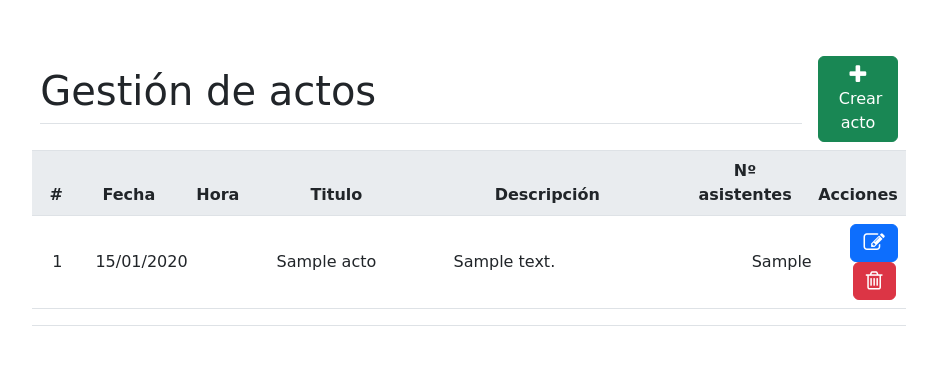
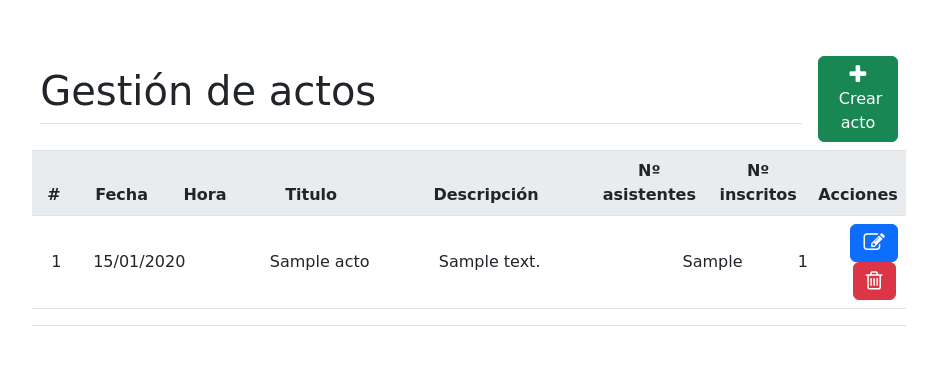
Before and after one commit to AlbertRosMerlosUOC/FP.064-DevBackend-Prod2, a PHP site: page /views/actos.php in a window 1280 px wide. Shown: the part 56-421 px from the top of the page, without its empty margins (171-1108 px from the left). Run offline with PHP 8.4, Linux system fonts and the light colour scheme; the visitor is signed in with stand-in values (Sample User, id 1); tables that the repository leaves empty or names only in its code hold one stand-in row (values such as "Sample post"); some web fonts are replaced.

Commit message:
Añadido contador de inscritos en lista de actos

```diff
--- a/src/controllers/ActoCo.php
+++ b/src/controllers/ActoCo.php
@@ -9,7 +9,7 @@
         }
 
         public function getAll() {
-            $stmt = $this->conn->prepare("SELECT Id_acto, Fecha, TIME_FORMAT(Hora, '%H:%i') Hora, Titulo, Descripcion_corta, Descripcion_larga, Num_asistentes, Id_tipo_acto FROM actos ORDER BY Fecha DESC, Hora DESC");
+            $stmt = $this->conn->prepare("SELECT ac.Id_acto, ac.Fecha, TIME_FORMAT(ac.Hora, '%H:%i') Hora, ac.Titulo, ac.Descripcion_corta, ac.Descripcion_larga, ac.Num_asistentes, ac.Id_tipo_acto, (SELECT COUNT(*) FROM personas_actos pa WHERE pa.Id_acto = ac.Id_acto AND pa.Ponente = 0) Num_inscritos FROM actos ac ORDER BY ac.Fecha DESC, ac.Hora DESC");
             $stmt->execute();
             return $stmt->fetchAll(PDO::FETCH_ASSOC);
         }
--- a/src/views/partials/actosLista.php
+++ b/src/views/partials/actosLista.php
@@ -11,7 +11,7 @@
     <table class="table" style="width: 70%;">
         <thead>
             <tr>
-                <td align="left" colspan="6"><h1 class="pb-2 border-bottom" style="text-align: left;">Gestión de actos</h1></td>
+                <td align="left" colspan="7"><h1 class="pb-2 border-bottom" style="text-align: left;">Gestión de actos</h1></td>
                 <td><a href="/views/admin/actosNuevo.php"><button class="btn btn-success"><i class="fa fa-plus fa-lg"></i>&nbsp;Crear acto</button></a></td>
             </tr>
         </thead>
@@ -21,14 +21,15 @@
                 <th scope="col" width="125px">Fecha</th>
                 <th scope="col" width="100px">Hora</th>
                 <th scope="col" width="240px">Titulo</th>
-                <th scope="col" width="400px">Descripción</th>
-                <th scope="col" width="150px">Nº asistentes</th>
+                <th scope="col" width="350px">Descripción</th>
+                <th scope="col" width="120px">Nº asistentes</th>
+                <th scope="col" width="120px">Nº inscritos</th>
                 <th scope="col" width="*">Acciones</th>
             </tr>
         </thead>
         <tbody>
             <tr>
-                <td colspan="7" style="padding: 0px !important;">
+                <td colspan="8" style="padding: 0px !important;">
                     <div class="div-listado" style="width: 100%;">
                         <table class="table table-hover" style="width: 100%;">
                             <tbody>
@@ -40,8 +41,9 @@
                                                     <td width=\"125px\">". date('d/m/Y', strtotime($reg['Fecha'])) . "</td>
                                                     <td width=\"100px\">". $reg['Hora'] . "</td>
                                                     <td width=\"240px\" align='left'>". $reg['Titulo'] . "</td>
-                                                    <td width=\"400px\" align='left'>". $reg['Descripcion_corta'] . "</td>
-                                                    <td width=\"150px\">". $reg['Num_asistentes'] . "</td>
+                                                    <td width=\"350px\" align='left'>". $reg['Descripcion_corta'] . "</td>
+                                                    <td width=\"120px\">". $reg['Num_asistentes'] . "</td>
+                                                    <td width=\"120px\">". $reg['Num_inscritos'] . "</td>
                                                     <td width=\"*\">
                                                         <button class=\"btn btn-primary\" onclick='editarActo(" . $reg["Id_acto"] . ")'><i class=\"fa fa-edit fa-lg\"></i></button>
                                                         <button class=\"btn btn-danger\" onclick='eliminarActo(" . $reg["Id_acto"] . ")'><i class=\"fa fa-trash-o fa-lg\"></i></button>
@@ -51,7 +53,7 @@
                                         }
                                     } else {
                                         echo "<tr>
-                                                <td colspan='7'>No existen actos creados</td>
+                                                <td colspan='8'>No existen actos creados</td>
                                             </tr>";
                                     }
                                 ?>
```
